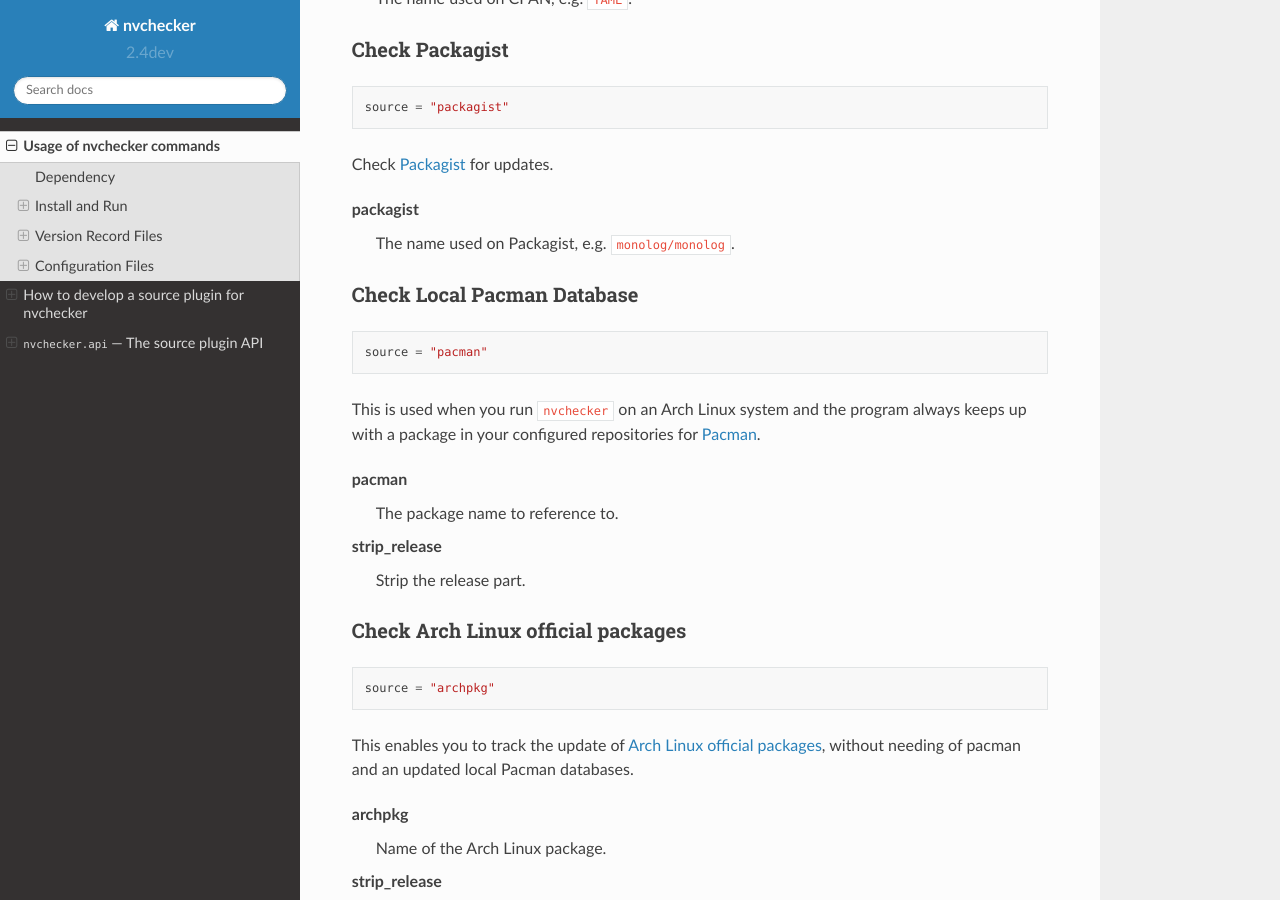
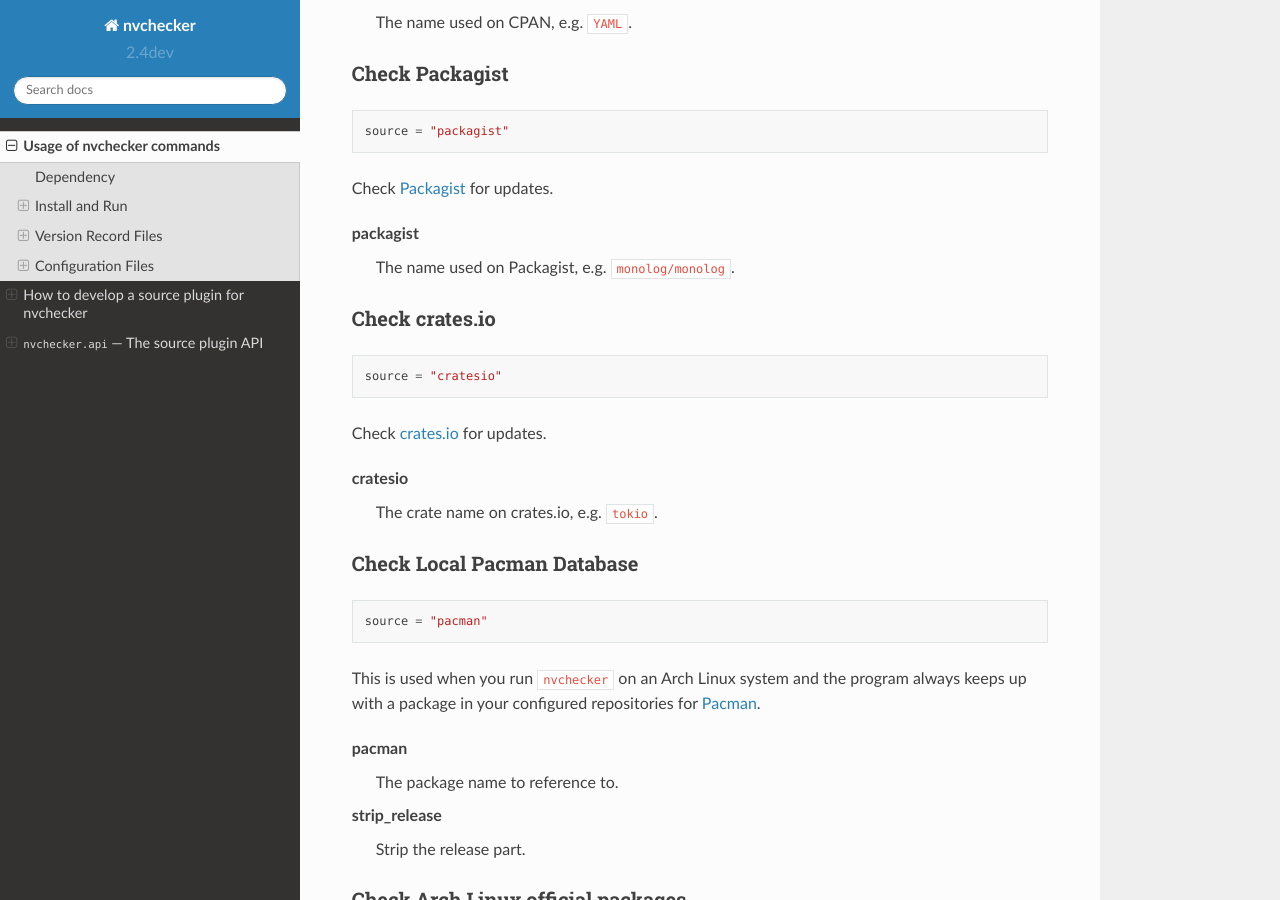
Before and after one commit to lilydjwg/nvchecker, a Sphinx documentation site: the page built from docs/usage.rst, in a window 1280 px wide and 900 px high, scrolled down 13497 px. Built offline with Sphinx 7.4.7 and the Read the Docs theme 2.0.0, drawn with Linux system fonts in a browser that asks for light colours.

Commit message:
add doc for the cratesio source
closes #192
[skip ci]

```diff
--- a/docs/usage.rst
+++ b/docs/usage.rst
@@ -548,6 +548,17 @@
 packagist
   The name used on Packagist, e.g. ``monolog/monolog``.
 
+Check crates.io
+~~~~~~~~~~~~~~~
+::
+
+  source = "cratesio"
+
+Check `crates.io <https://crates.io/>`_ for updates.
+
+cratesio
+  The crate name on crates.io, e.g. ``tokio``.
+
 Check Local Pacman Database
 ~~~~~~~~~~~~~~~~~~~~~~~~~~~
 ::
```
